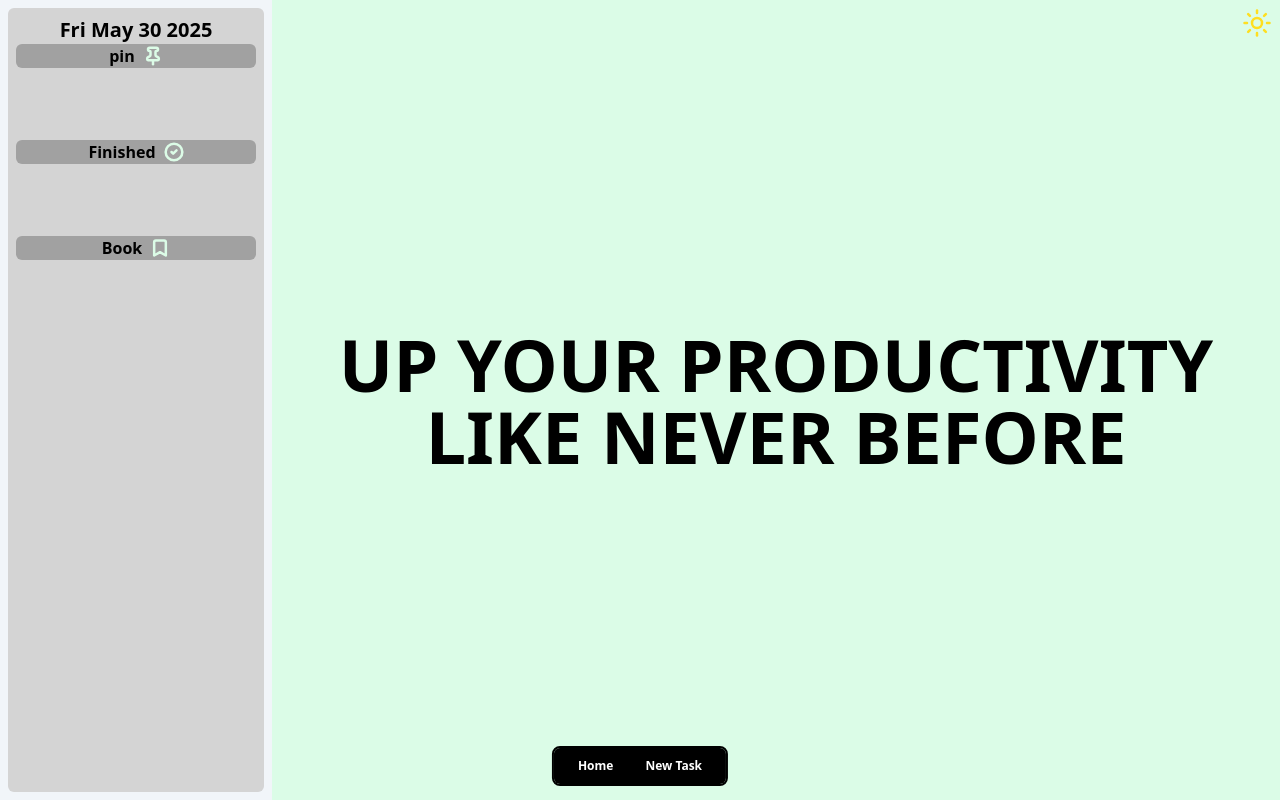
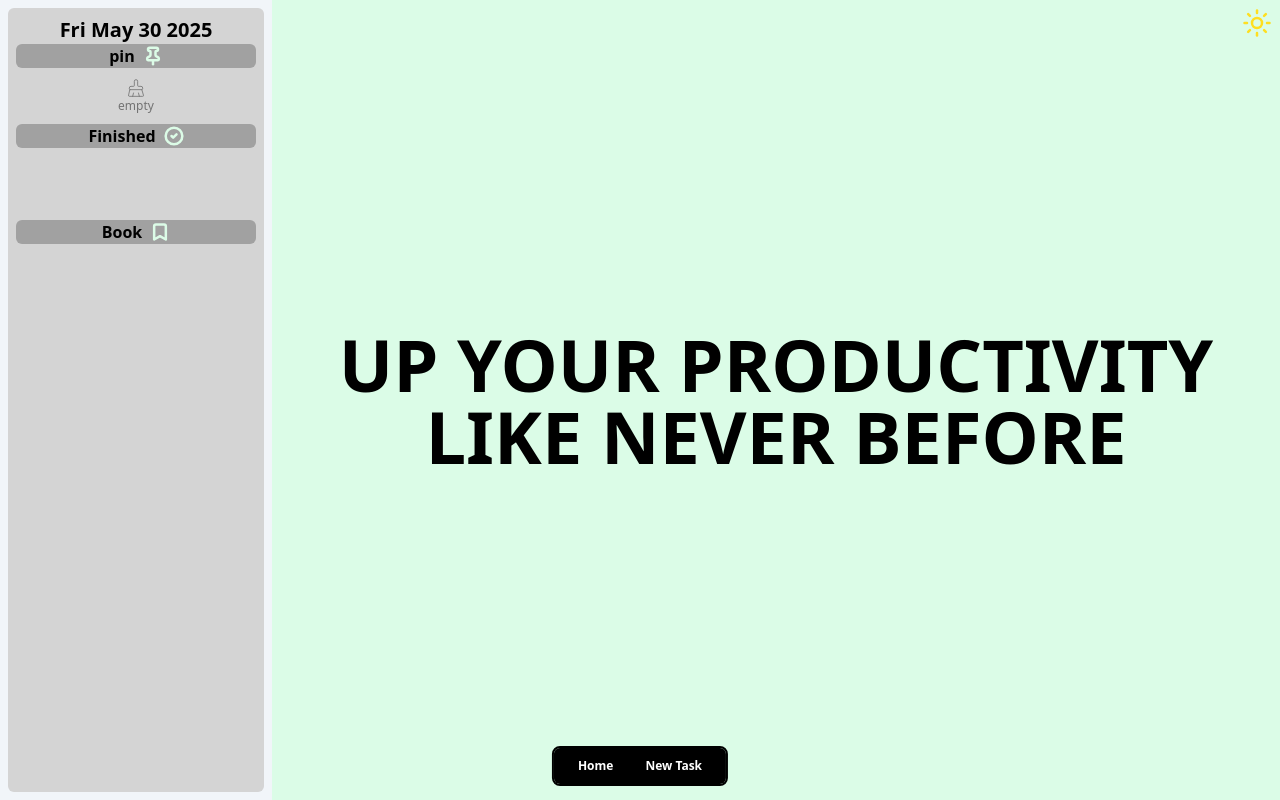
Before and after one commit to aboudev22/todolist, a React (Vite) app: page / in a window 1280 px wide. Built offline with nearby package versions, Linux system fonts and the light colour scheme.

Commit message:
Implement pin section

```diff
--- a/src/components/PinTask.tsx
+++ b/src/components/PinTask.tsx
@@ -1,14 +1,31 @@
-import { Pin } from "lucide-react";
+import { motion } from "framer-motion";
+import { BrushCleaning, Pin } from "lucide-react";
+import useTasks from "../store/tasksStore";
 
 export default function PinTask() {
+  const { pin, tasks } = useTasks();
+  const pinned = tasks.filter((t) => {
+    pin.includes(t.id);
+  });
+
   return (
-    <div className="w-full flex flex-col h-24">
+    <motion.div
+      initial={false}
+      animate={{ height: pin.length > 0 ? "auto" : "80px" }}
+      className="w-full flex flex-col h-24"
+    >
       <div className="w-full flex gap-2 items-center justify-center bg-neutral-400 rounded-md cursor-pointer">
         <p className="text-center font-bold text-black">pin</p>
-        <div>
-          <Pin size={20} color="#dcfce7" strokeWidth={3} />
+        <Pin size={20} color="#dcfce7" strokeWidth={3} />
+      </div>
+      {pin.length > 0 ? (
+        pinned.map((t) => <p>{t.description.slice(0, 8)}</p>)
+      ) : (
+        <div className="w-full h-full flex flex-col justify-center items-center">
+          <BrushCleaning size={20} strokeWidth={1} color="#737373" />
+          <p className="text-xs text-neutral-500">empty</p>
         </div>
-      </div>
-    </div>
+      )}
+    </motion.div>
   );
 }
```
